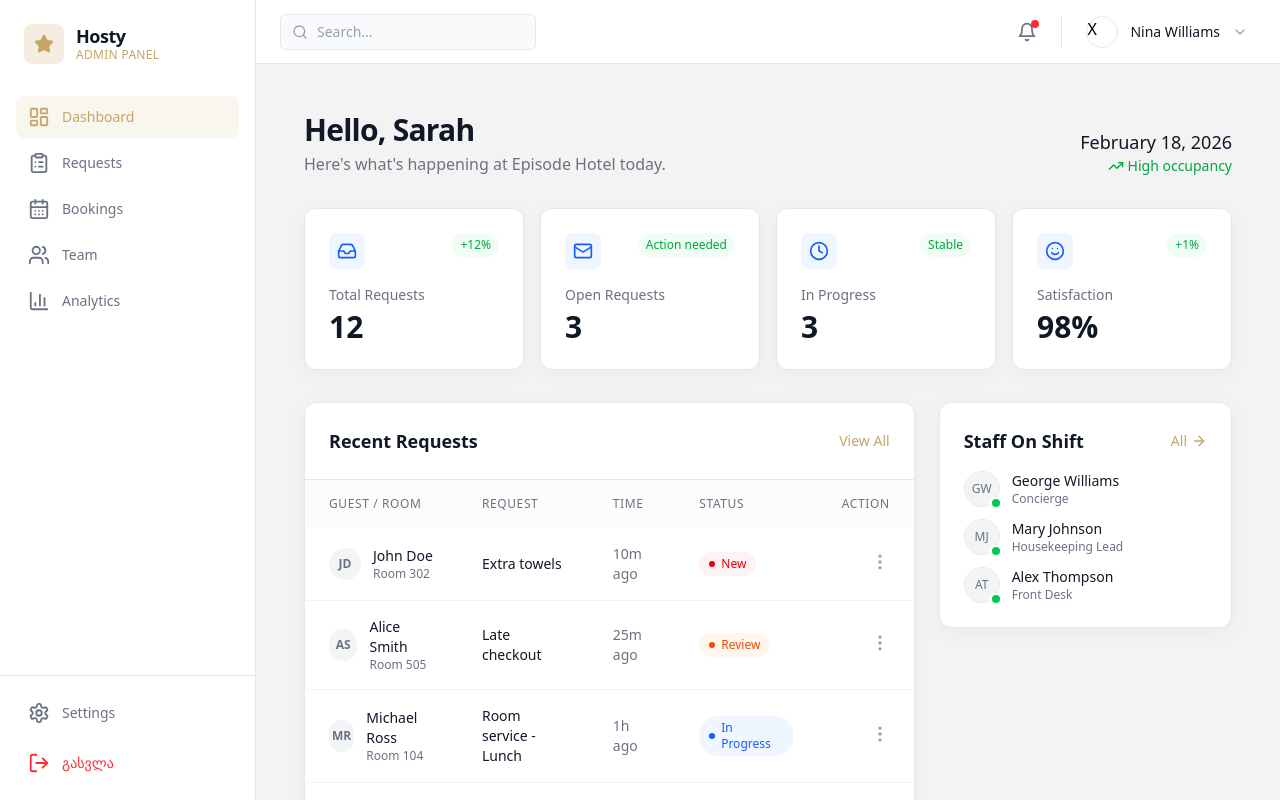
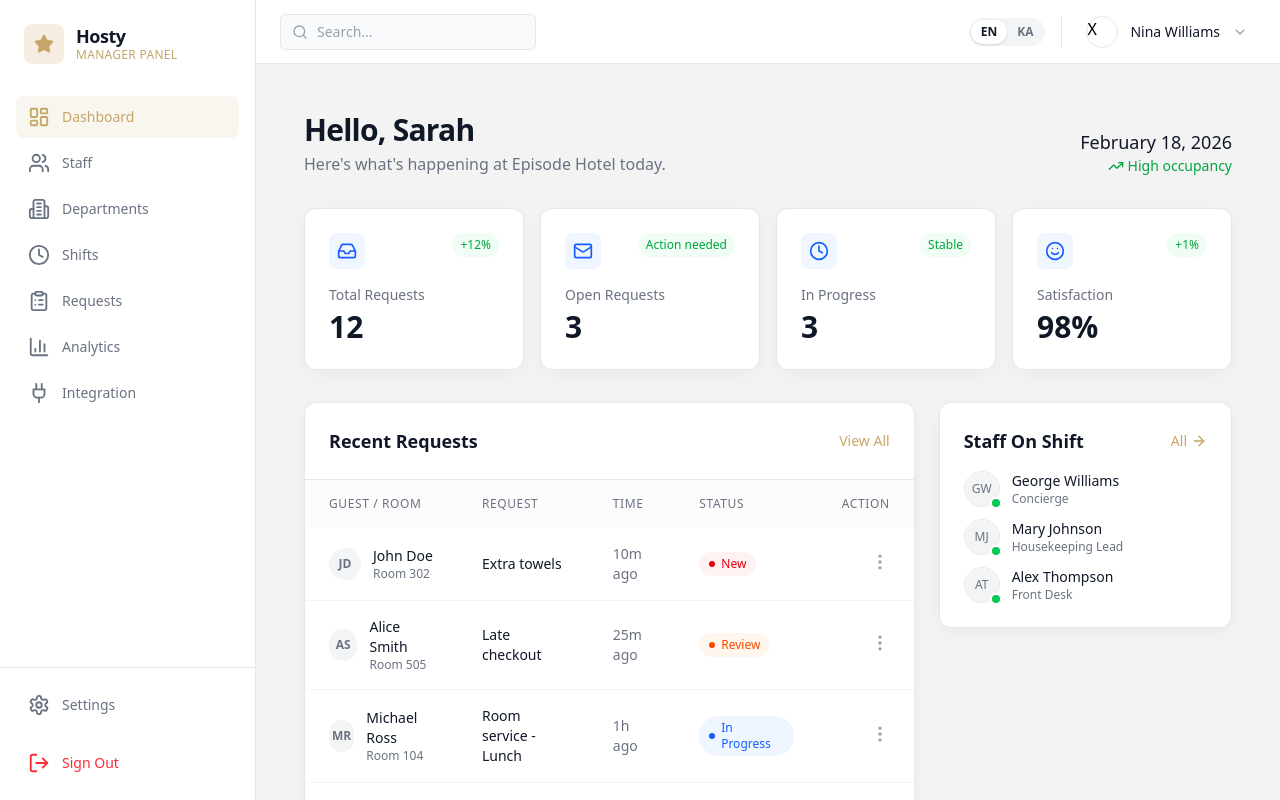
Before and after one commit to AchiGel/hosty_client_manager, a React app: page / in a window 1280 px wide. Built offline with nearby package versions, Linux system fonts and the light colour scheme; the HTML template or start-up script is replaced by a standard one.

Commit message:
feature/add languages on navigation

```diff
--- /dev/null
+++ b/src/components/LanguageSwitcher.tsx
@@ -0,0 +1,37 @@
+import { useTranslation } from "react-i18next";
+
+const LanguageSwitcher = () => {
+  const { i18n } = useTranslation();
+
+  const changeLanguage = (lang: string) => {
+    i18n.changeLanguage(lang);
+    localStorage.setItem("language", lang);
+  };
+
+  return (
+    <div className="flex items-center bg-gray-100 rounded-full p-0.5">
+      <button
+        onClick={() => changeLanguage("en")}
+        className={`px-2.5 py-1 rounded-full text-xs font-semibold transition-colors ${
+          i18n.language === "en"
+            ? "bg-white text-gray-900 shadow-sm"
+            : "text-gray-500 hover:text-gray-700"
+        }`}
+      >
+        EN
+      </button>
+      <button
+        onClick={() => changeLanguage("ka")}
+        className={`px-2.5 py-1 rounded-full text-xs font-semibold transition-colors ${
+          i18n.language === "ka"
+            ? "bg-white text-gray-900 shadow-sm"
+            : "text-gray-500 hover:text-gray-700"
+        }`}
+      >
+        KA
+      </button>
+    </div>
+  );
+};
+
+export default LanguageSwitcher;
--- a/src/components/aside/AsideFooter.tsx
+++ b/src/components/aside/AsideFooter.tsx
@@ -1,6 +1,12 @@
+import { useTranslation } from "react-i18next";
 import { Link } from "react-router-dom";
 
 const AsideFooter = () => {
+  const { t } = useTranslation();
+  const translationKeys = {
+    settings: "navigation.settings",
+    signOut: "navigation.signOut",
+  };
   return (
     <div className="p-4 mt-auto border-t border-gray-200">
       <Link
@@ -22,10 +28,12 @@ const AsideFooter = () => {
           <path d="M12.22 2h-.44a2 2 0 0 0-2 2v.18a2 2 0 0 1-1 1.73l-.43.25a2 2 0 0 1-2 0l-.15-.08a2 2 0 0 0-2.73.73l-.22.38a2 2 0 0 0 .73 2.73l.15.1a2 2 0 0 1 1 1.72v.51a2 2 0 0 1-1 1.74l-.15.09a2 2 0 0 0-.73 2.73l.22.38a2 2 0 0 0 2.73.73l.15-.08a2 2 0 0 1 2 0l.43.25a2 2 0 0 1 1 1.73V20a2 2 0 0 0 2 2h.44a2 2 0 0 0 2-2v-.18a2 2 0 0 1 1-1.73l.43-.25a2 2 0 0 1 2 0l.15.08a2 2 0 0 0 2.73-.73l.22-.39a2 2 0 0 0-.73-2.73l-.15-.08a2 2 0 0 1-1-1.74v-.5a2 2 0 0 1 1-1.74l.15-.09a2 2 0 0 0 .73-2.73l-.22-.38a2 2 0 0 0-2.73-.73l-.15.08a2 2 0 0 1-2 0l-.43-.25a2 2 0 0 1-1-1.73V4a2 2 0 0 0-2-2z"></path>
           <circle cx="12" cy="12" r="3"></circle>
         </svg>
-        <span className="text-sm font-medium">Settings</span>
+        <span className="text-sm font-medium">
+          {t(translationKeys.settings)}
+        </span>
       </Link>
 
-      <button className="cursor-pointer mt-2 w-full flex items-center gap-3 px-3 py-2.5 rounded-lg text-red-500 hover:bg-red-50 transition-colors group">
+      <button className="mt-4 w-full flex items-center gap-3 px-3 py-2.5 rounded-lg text-red-500 hover:bg-red-50 transition-colors group">
         <svg
           xmlns="http://www.w3.org/2000/svg"
           width="24"
@@ -42,7 +50,9 @@ const AsideFooter = () => {
           <polyline points="16 17 21 12 16 7"></polyline>
           <line x1="21" x2="9" y1="12" y2="12"></line>
         </svg>
-        <span className="text-sm font-medium">გასვლა</span>
+        <span className="text-sm font-medium">
+          {t(translationKeys.signOut)}
+        </span>
       </button>
     </div>
   );
--- a/src/components/aside/AsideHeader.tsx
+++ b/src/components/aside/AsideHeader.tsx
@@ -1,4 +1,10 @@
+import { useTranslation } from "react-i18next";
+
 const AsideHeader = () => {
+  const { t } = useTranslation();
+  const translationKeys = {
+    title: "title.managerPanel",
+  };
   return (
     <div className="p-6 flex items-center gap-3 mb-2">
       <div className="bg-[#c5a667]/20 flex items-center justify-center rounded-lg size-10 text-[#c5a667]">
@@ -22,7 +28,7 @@ const AsideHeader = () => {
           Hosty
         </h1>
         <p className="text-[#c5a667] text-xs font-medium tracking-wide uppercase">
-          ADMIN PANEL
+          {t(translationKeys.title)}
         </p>
       </div>
     </div>
--- a/src/components/aside/AsideNav.tsx
+++ b/src/components/aside/AsideNav.tsx
@@ -1,12 +1,25 @@
 import { NavLink } from "react-router-dom";
+import { useTranslation } from "react-i18next";
 import { NAVIGATION_LINKS } from "../../constants/navigationLinks";
 
 const AsideNav = () => {
+  const { t } = useTranslation();
+
   const baseClasses =
     "flex items-center gap-3 px-3 py-2.5 rounded-lg transition-colors group";
 
   const activeClasses = "bg-[#c5a667]/10 text-[#c5a667]";
   const inactiveClasses = "text-gray-500 hover:bg-gray-50";
+
+  const translationKeys: Record<string, string> = {
+    Dashboard: "navigation.dashboard",
+    Staff: "navigation.staff",
+    Departments: "navigation.departments",
+    Shifts: "navigation.shifts",
+    Requests: "navigation.requests",
+    Analytics: "navigation.analytics",
+    Integration: "navigation.integration",
+  };
 
   return (
     <nav className="flex-1 px-4 space-y-1 overflow-y-auto">
@@ -19,7 +32,9 @@ const AsideNav = () => {
           }
         >
           {nl.icon}
-          <span className="text-sm font-medium">{nl.label}</span>
+          <span className="text-sm font-medium">
+            {t(translationKeys[nl.label] || nl.label)}
+          </span>
         </NavLink>
       ))}
     </nav>
--- a/src/components/main/MainNav.tsx
+++ b/src/components/main/MainNav.tsx
@@ -1,3 +1,5 @@
+import LanguageSwitcher from "../LanguageSwitcher";
+
 const MainNav = () => {
   return (
     <nav className="shrink-0 h-16 bg-white border-b border-gray-200 flex items-center justify-between px-6">
@@ -26,24 +28,7 @@ const MainNav = () => {
         </div>
       </div>
       <div className="flex items-center gap-4">
-        <button className="cursor-pointer relative p-2 text-gray-500 hover:text-gray-700 hover:bg-gray-100 rounded-full transition-colors">
-          <svg
-            xmlns="http://www.w3.org/2000/svg"
-            width="24"
-            height="24"
-            viewBox="0 0 24 24"
-            fill="none"
-            stroke="currentColor"
-            strokeWidth="2"
-            strokeLinecap="round"
-            strokeLinejoin="round"
-            className="lucide lucide-bell h-5 w-5"
-          >
-            <path d="M6 8a6 6 0 0 1 12 0c0 7 3 9 3 9H3s3-2 3-9"></path>
-            <path d="M10.3 21a1.94 1.94 0 0 0 3.4 0"></path>
-          </svg>
-          <span className="absolute top-1.5 right-1.5 w-2 h-2 bg-red-500 rounded-full"></span>
-        </button>
+        <LanguageSwitcher />
         <div className="h-8 w-px bg-gray-200"></div>
         <div className="flex items-center gap-3 cursor-pointer hover:bg-gray-50 rounded-lg px-2 py-1 transition-colors">
           <div className="h-8 w-8 rounded-full bg-cover bg-center border border-gray-200">
--- a/src/constants/navigationLinks.tsx
+++ b/src/constants/navigationLinks.tsx
@@ -25,6 +25,79 @@ export const NAVIGATION_LINKS = [
   },
   {
     id: 2,
+    path: "/staff",
+    icon: (
+      <svg
+        xmlns="http://www.w3.org/2000/svg"
+        width="24"
+        height="24"
+        viewBox="0 0 24 24"
+        fill="none"
+        stroke="currentColor"
+        strokeWidth="2"
+        strokeLinecap="round"
+        strokeLinejoin="round"
+        className="lucide lucide-users w-5.5 h-5.5 transition-colors group-hover:text-[#c5a667]"
+      >
+        <path d="M16 21v-2a4 4 0 0 0-4-4H6a4 4 0 0 0-4 4v2"></path>
+        <circle cx="9" cy="7" r="4"></circle>
+        <path d="M22 21v-2a4 4 0 0 0-3-3.87"></path>
+        <path d="M16 3.13a4 4 0 0 1 0 7.75"></path>
+      </svg>
+    ),
+    label: "Staff",
+  },
+  {
+    id: 3,
+    path: "/departments",
+    icon: (
+      <svg
+        xmlns="http://www.w3.org/2000/svg"
+        width="24"
+        height="24"
+        viewBox="0 0 24 24"
+        fill="none"
+        stroke="currentColor"
+        strokeWidth="2"
+        strokeLinecap="round"
+        strokeLinejoin="round"
+        className="lucide lucide-building2 w-5.5 h-5.5 transition-colors group-hover:text-[#c5a667]"
+      >
+        <path d="M6 22V4a2 2 0 0 1 2-2h8a2 2 0 0 1 2 2v18Z"></path>
+        <path d="M6 12H4a2 2 0 0 0-2 2v6a2 2 0 0 0 2 2h2"></path>
+        <path d="M18 9h2a2 2 0 0 1 2 2v9a2 2 0 0 1-2 2h-2"></path>
+        <path d="M10 6h4"></path>
+        <path d="M10 10h4"></path>
+        <path d="M10 14h4"></path>
+        <path d="M10 18h4"></path>
+      </svg>
+    ),
+    label: "Departments",
+  },
+  {
+    id: 4,
+    path: "/shifts",
+    icon: (
+      <svg
+        xmlns="http://www.w3.org/2000/svg"
+        width="24"
+        height="24"
+        viewBox="0 0 24 24"
+        fill="none"
+        stroke="currentColor"
+        strokeWidth="2"
+        strokeLinecap="round"
+        strokeLinejoin="round"
+        className="lucide lucide-clock w-5.5 h-5.5 transition-colors group-hover:text-[#c5a667]"
+      >
+        <circle cx="12" cy="12" r="10"></circle>
+        <polyline points="12 6 12 12 16 14"></polyline>
+      </svg>
+    ),
+    label: "Shifts",
+  },
+  {
+    id: 5,
     path: "/requests",
     icon: (
       <svg
@@ -49,60 +122,7 @@ export const NAVIGATION_LINKS = [
     ),
     label: "Requests",
   },
-  {
-    id: 3,
-    path: "/bookings",
-    icon: (
-      <svg
-        xmlns="http://www.w3.org/2000/svg"
-        width="24"
-        height="24"
-        viewBox="0 0 24 24"
-        fill="none"
-        stroke="currentColor"
-        strokeWidth="2"
-        strokeLinecap="round"
-        strokeLinejoin="round"
-        className="lucide lucide-calendar-days w-5.5 h-5.5 transition-colors group-hover:text-[#c5a667]"
-      >
-        <path d="M8 2v4"></path>
-        <path d="M16 2v4"></path>
-        <rect width="18" height="18" x="3" y="4" rx="2"></rect>
-        <path d="M3 10h18"></path>
-        <path d="M8 14h.01"></path>
-        <path d="M12 14h.01"></path>
-        <path d="M16 14h.01"></path>
-        <path d="M8 18h.01"></path>
-        <path d="M12 18h.01"></path>
-        <path d="M16 18h.01"></path>
-      </svg>
-    ),
-    label: "Bookings",
-  },
-  {
-    id: 4,
-    path: "/team",
-    icon: (
-      <svg
-        xmlns="http://www.w3.org/2000/svg"
-        width="24"
-        height="24"
-        viewBox="0 0 24 24"
-        fill="none"
-        stroke="currentColor"
-        strokeWidth="2"
-        strokeLinecap="round"
-        strokeLinejoin="round"
-        className="lucide lucide-users w-5.5 h-5.5 transition-colors group-hover:text-[#c5a667]"
-      >
-        <path d="M16 21v-2a4 4 0 0 0-4-4H6a4 4 0 0 0-4 4v2"></path>
-        <circle cx="9" cy="7" r="4"></circle>
-        <path d="M22 21v-2a4 4 0 0 0-3-3.87"></path>
-        <path d="M16 3.13a4 4 0 0 1 0 7.75"></path>
-      </svg>
-    ),
-    label: "Team",
-  },
+
   {
     id: 5,
     path: "/analytics",
@@ -127,4 +147,28 @@ export const NAVIGATION_LINKS = [
     ),
     label: "Analytics",
   },
+  {
+    id: 6,
+    path: "/integration",
+    icon: (
+      <svg
+        xmlns="http://www.w3.org/2000/svg"
+        width="24"
+        height="24"
+        viewBox="0 0 24 24"
+        fill="none"
+        stroke="currentColor"
+        strokeWidth="2"
+        strokeLinecap="round"
+        strokeLinejoin="round"
+        className="lucide lucide-plug w-5.5 h-5.5 transition-colors group-hover:text-[#c5a667]"
+      >
+        <path d="M12 22v-5"></path>
+        <path d="M9 8V2"></path>
+        <path d="M15 8V2"></path>
+        <path d="M18 8v5a4 4 0 0 1-4 4h-4a4 4 0 0 1-4-4V8Z"></path>
+      </svg>
+    ),
+    label: "Integration",
+  },
 ];
--- /dev/null
+++ b/src/i18n/config.ts
@@ -0,0 +1,20 @@
+import i18n from "i18next";
+import { initReactI18next } from "react-i18next";
+import enTranslations from "./locales/en.json";
+import kaTranslations from "./locales/ka.json";
+
+const resources = {
+  en: { translation: enTranslations },
+  ka: { translation: kaTranslations },
+};
+
+i18n.use(initReactI18next).init({
+  resources,
+  lng: localStorage.getItem("language") || "en",
+  fallbackLng: "en",
+  interpolation: {
+    escapeValue: false,
+  },
+});
+
+export default i18n;
--- /dev/null
+++ b/src/i18n/locales/en.json
@@ -0,0 +1,43 @@
+{
+  "title": { "managerPanel": "Manager panel" },
+  "navigation": {
+    "dashboard": "Dashboard",
+    "staff": "Staff",
+    "departments": "Departments",
+    "shifts": "Shifts",
+    "requests": "Requests",
+    "analytics": "Analytics",
+    "integration": "Integration",
+    "settings": "Settings",
+    "signOut": "Sign Out"
+  },
+  "dashboard": {
+    "title": "Dashboard",
+    "welcome": "Welcome back",
+    "quickActions": "Quick Actions",
+    "recentRequests": "Recent Requests",
+    "staffOnShift": "Staff On Shift",
+    "topPerformers": "Top Performers"
+  },
+  "common": {
+    "loading": "Loading...",
+    "error": "Error",
+    "success": "Success",
+    "cancel": "Cancel",
+    "save": "Save",
+    "delete": "Delete",
+    "edit": "Edit",
+    "search": "Search",
+    "noResults": "No results found"
+  },
+  "auth": {
+    "login": "Login",
+    "register": "Register",
+    "email": "Email",
+    "password": "Password",
+    "rememberMe": "Remember me",
+    "forgotPassword": "Forgot password?",
+    "signUp": "Sign up",
+    "signIn": "Sign in"
+  }
+}
--- /dev/null
+++ b/src/i18n/locales/ka.json
@@ -0,0 +1,43 @@
+{
+  "title": { "managerPanel": "მენეჯერის პანელი" },
+  "navigation": {
+    "dashboard": "მთავარი",
+    "staff": "პერსონალი",
+    "departments": "დეპარტამენტები",
+    "shifts": "ცვლები",
+    "requests": "მოთხოვნები",
+    "analytics": "ანალიტიკა",
+    "integration": "ინტეგრაცია",
+    "settings": "პარამეტრები",
+    "signOut": "გასვლა"
+  },
+  "dashboard": {
+    "title": "ინფოპანელი",
+    "welcome": "კეთილი იყო დაბრუნება",
+    "quickActions": "სწრაფი ქმედებები",
+    "recentRequests": "ბოლოდ გაკეთებული მოთხოვნები",
+    "staffOnShift": "დღეშობელი პერსონალი",
+    "topPerformers": "საუკეთესო შესრულება"
+  },
+  "common": {
+    "loading": "იტვირთება...",
+    "error": "შეცდომა",
+    "success": "წარმატება",
+    "cancel": "გაუქმება",
+    "save": "შენახვა",
+    "delete": "წაშლა",
+    "edit": "რედაქტირება",
+    "search": "ძებნა",
+    "noResults": "ფলებები ვერ მოიძებნა"
+  },
+  "auth": {
+    "login": "ავტორიზაცია",
+    "register": "რეგისტრაცია",
+    "email": "ელ-ფოსტა",
+    "password": "პაროლი",
+    "rememberMe": "დამიმახსოვრე",
+    "forgotPassword": "პაროლი დაგავიწყდა?",
+    "signUp": "რეგისტრაცია",
+    "signIn": "ავტორიზაცია"
+  }
+}
--- a/src/main.tsx
+++ b/src/main.tsx
@@ -1,6 +1,7 @@
 import { StrictMode } from "react";
 import { createRoot } from "react-dom/client";
 import "./index.css";
+import "./i18n/config";
 import {
   createBrowserRouter,
   createRoutesFromElements,
```
